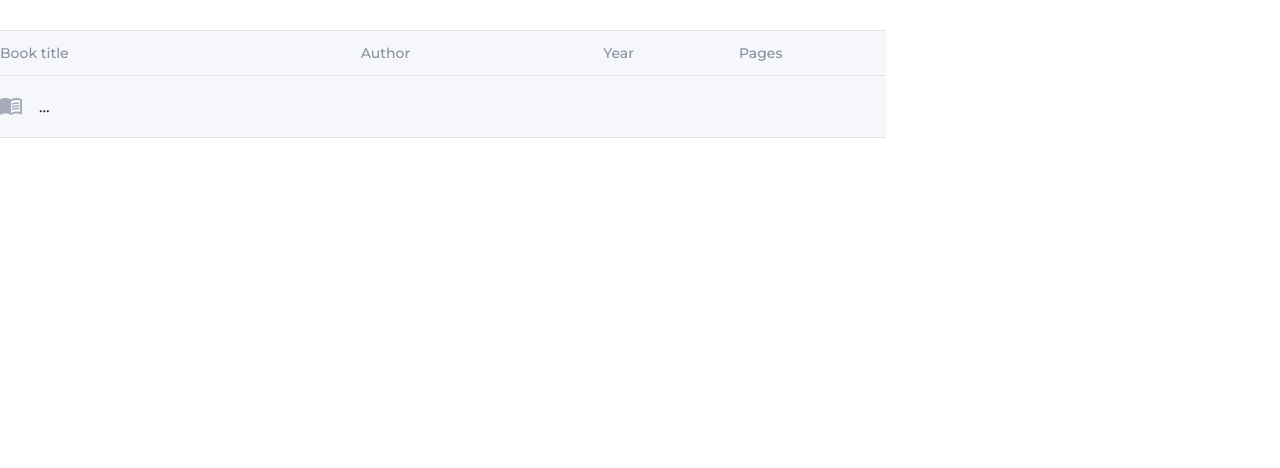
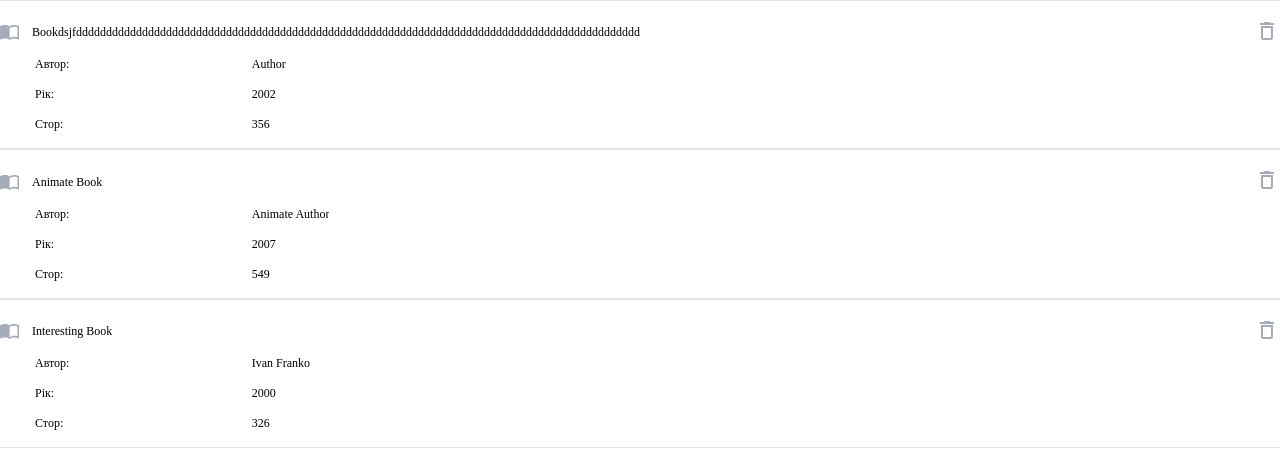
Before and after one commit to GoIT44/dev_front_book_reader, a React (Create React App) app: page / in a window 1280 px wide. Shown: the top 468 px of the page. Built offline with nearby package versions, Linux system fonts and the light colour scheme.

Commit message:
list in progress

```diff
--- /dev/null
+++ b/src/components/TrainingModalBtn/TrainingModalBtn.module.css
@@ -0,0 +1,13 @@
+.centered{
+    display: flex;
+    justify-content: center;
+
+}
+
+.btn__more{
+    width: 62px;
+    height: 62px;
+    border: none;
+    object-fit: contain;
+    background-color: #fff;
+}
--- /dev/null
+++ b/src/components/TrainingSection/BookList/BookListItem/BooksListItem.js
@@ -0,0 +1,38 @@
+import style from "./BooksListItem.module.css";
+import iconSprite from "../../../../images/icons-sprite.svg";
+
+const BooksListItem = ({ title, author, year, pages }) => {
+  return (
+    <>
+      <li className={style.bookItem}>
+        <div className={style.flex__centered}>
+          <svg width="19px" height="17px">
+            <use xlinkHref={`${iconSprite}#icon-book`} />
+          </svg>
+          <h3 className={style.titleBook}>{title}</h3>
+          <button className={style.delete__btn}>
+            <svg width="14px" height="18px">
+              <use xlinkHref={`${iconSprite}#icon-delete`} />
+            </svg>
+          </button>
+        </div>
+        <ul className={style.bookDescrList}>
+          <li className={style.bookDescrItem}>
+            <span>Автор:</span>
+            <p className={style.bookDesc}>{author}</p>
+          </li>
+          <li className={style.bookDescrItem}>
+            <span>Рік:</span>
+            <p className={style.bookDesc}>{year}</p>
+          </li>
+          <li className={style.bookDescrItem}>
+            <span>Стор:</span>
+            <p className={style.bookDesc}>{pages}</p>
+          </li>
+        </ul>
+      </li>
+    </>
+  );
+};
+
+export default BooksListItem;
--- /dev/null
+++ b/src/components/TrainingSection/BookList/BookListItem/BooksListItem.module.css
@@ -0,0 +1,81 @@
+@value fontMontserrat from '../../../../styles/variables.module.css';
+@value main-text-color from '../../../../styles/variables.module.css';
+@value secondary-text-color from '../../../../styles/variables.module.css';
+@value min-width-tablet from '../../../../styles/variables.module.css';
+@value max-width-desktop from '../../../../styles/variables.module.css';
+
+.bookItem{
+    padding-top: 20px;
+    border-bottom: 1px solid #E0E5EB;
+    border-top: 1px solid #E0E5EB;
+}
+.flex__centered{
+    display: flex;
+    align-items: center;
+    justify-content: space-between;
+    margin-bottom: 14px;
+}
+.delete__btn{
+    border: none;
+    background-color: #fff;
+    margin-left: auto;
+}
+.bookDescrList{
+    display: flex;
+    flex-direction: column;
+    margin-left: 35px;
+}
+.bookDescrItem{
+    display: flex;
+    align-items: center;
+    margin-bottom: 18px;
+
+}
+/* .bookDescrItem:first-child{
+    justify-content: flex-start;
+}
+.bookDescrItem:last-child{
+    justify-content: center;
+} */
+.titleBook{
+    margin-left: 13px;
+    font-family: fontMontserrat;
+    font-style: normal;
+    font-weight: 500;
+    font-size: 12px;
+    line-height: 15px;
+    overflow: scroll;
+    color: main-text-color;
+}
+.bookDesc{
+    composes: titleBook;
+    display: inline-block;
+    line-height: 12px;
+    text-align: center;
+    margin-bottom: 0;
+    margin-left: 30px;
+}
+span{
+    width: 15%;
+    font-family: fontMontserrat;
+    font-style: normal;
+    font-weight: 500;
+    font-size: 12px;
+    line-height: 12px;
+    color: secondary-text-color;
+    text-align: left;
+}
+
+@media (min-width-tablet) {
+    .bookItem{
+        display: flex;
+        flex-direction: column;
+
+    }
+    .titleBook{
+        display: inline-block;
+    }
+    .bookDescrList{
+        flex-direction: row;
+    }
+}
--- a/src/components/TrainingSection/BookList/Booklist.js
+++ b/src/components/TrainingSection/BookList/Booklist.js
@@ -1,70 +1,49 @@
-import React from "react";
-import { ReactComponent as ReactLogoFlat } from "../../../images/training_page_icons/flat.svg";
-import { ReactComponent as ReactLogoDots } from "../../../images/training_page_icons/dots.svg";
+import { style } from "@mui/system";
+import React, { useState, useEffect } from "react";
 import styles from "./Booklist.module.css";
+import BooksListItem from "./BookListItem/BooksListItem";
 
 const Booklist = () => {
+  // const [screenWidth, setScreenWidth] = useState(null);
+  // const [books, setBooks] = useState([]);
+
+  const books = [
+    {
+      title:
+        "Bookdsjfdddddddddddddddddddddddddddddddddddddddddddddddddddddddddddddddddddddddddddddddddddddddddddddd",
+      year: 2002,
+      author: "Author",
+      pages: 356,
+    },
+    {
+      title: "Animate Book",
+      year: 2007,
+      author: "Animate Author",
+      pages: 549,
+    },
+    {
+      title: "Interesting Book",
+      year: 2000,
+      author: "Ivan Franko",
+      pages: 326,
+    },
+  ];
+
+  // useEffect(() => {
+  //   setScreenWidth(window.screen.width);
+  // }, [screenWidth]);
+
   return (
-    <div className={styles.booklist__wrap}>
-      <ul className={styles.booklist}>
-        <li className={styles.book__list}>
-          <div className={styles.ishidden__tab}>
-            <div className={styles.container__flex}>
-              <div className={styles.flatSvg__wrap}>
-                <ReactLogoFlat />
-              </div>
-              <div className={styles.dotsSvg__wrap}>
-                <ReactLogoDots />
-              </div>
-            </div>
-          </div>
-          <div className={styles.ishidden__mob}>
-            <div className={styles.container__flex}>
-              <div className={styles.book__title}>
-                Book title<span className={styles.twoDots}>:</span>
-              </div>
-              <div className={styles.dotsSvg__wrap}>
-                <ReactLogoDots />
-              </div>
-            </div>
-          </div>
-          <div className={styles.container__flex}>
-            <div className={styles.bookAuthor__title}>
-              Author<span className={styles.twoDots}>:</span>
-            </div>
-            <div className={styles.dotsSvg__wrap}>
-              <ReactLogoDots />
-            </div>
-          </div>
-          <div className={styles.container__flex}>
-            <div className={styles.bookYear__title}>
-              Year<span className={styles.twoDots}>:</span>
-            </div>
-            <div className={styles.dotsSvg__wrap}>
-              <ReactLogoDots />
-            </div>
-          </div>
-          <div className={styles.container__flex}>
-            <div className={styles.bookPages__title}>
-              Pages<span className={styles.twoDots}>:</span>
-            </div>
-            <div className={styles.dotsSvg__wrap}>
-              <ReactLogoDots />
-            </div>
-          </div>
-        </li>
-      </ul>
-      <div className={styles.ishidden__mob}>
-        <div className={styles.container__flex}>
-          <div className={styles.flatSvg__wrap}>
-            <ReactLogoFlat />
-          </div>
-          <div className={styles.dotsTab__visible}>
-            <ReactLogoDots />
-          </div>
-        </div>
-      </div>
-    </div>
+    <ul className={styles.bookList}>
+      {books.map((book) => (
+        <BooksListItem
+          title={book.title}
+          author={book.author}
+          year={book.year}
+          pages={book.pages}
+        />
+      ))}
+    </ul>
   );
 };
 
--- a/src/components/TrainingSection/BookList/Booklist.module.css
+++ b/src/components/TrainingSection/BookList/Booklist.module.css
@@ -64,18 +64,7 @@
     color:#898F9F
 }
 
-.ishidden__mob{
-    display: none
-}
-
 @media screen and (min-width: 768px) and (max-width: 1199px) {
-    .twoDots{
-        display: none
-    }
-
-    .ishidden__tab {
-        display: none
-    }
 
     .booklist__wrap {
         width: 100%;
@@ -154,20 +143,12 @@
         font-family: Montserrat, sans-serif;
         color: #898F9F
     }
-
-    .ishidden__mob{
-        display: block;
-    }
 }
 
 @media screen and (min-width: 1200px) {
-.twoDots {
+/* .ishidden__tab {
     display: none
-}
-
-.ishidden__tab {
-    display: none
-}
+} */
 
 .booklist__wrap {
     max-width: 886px;
@@ -246,8 +227,4 @@
     font-family: Montserrat, sans-serif;
     color: #898F9F
 }
-
-.ishidden__mob {
-    display: block;
 }
-}
```
Also changed, not shown: src/components/TrainingModalBtn/TrainingModalBtn.js (added, +21 -0 lines), src/components/TrainingSection/TrainingSection.js (+29 -25 lines), src/images/icons-sprite.svg, src/images/training_page_icons/more.svg (added).
